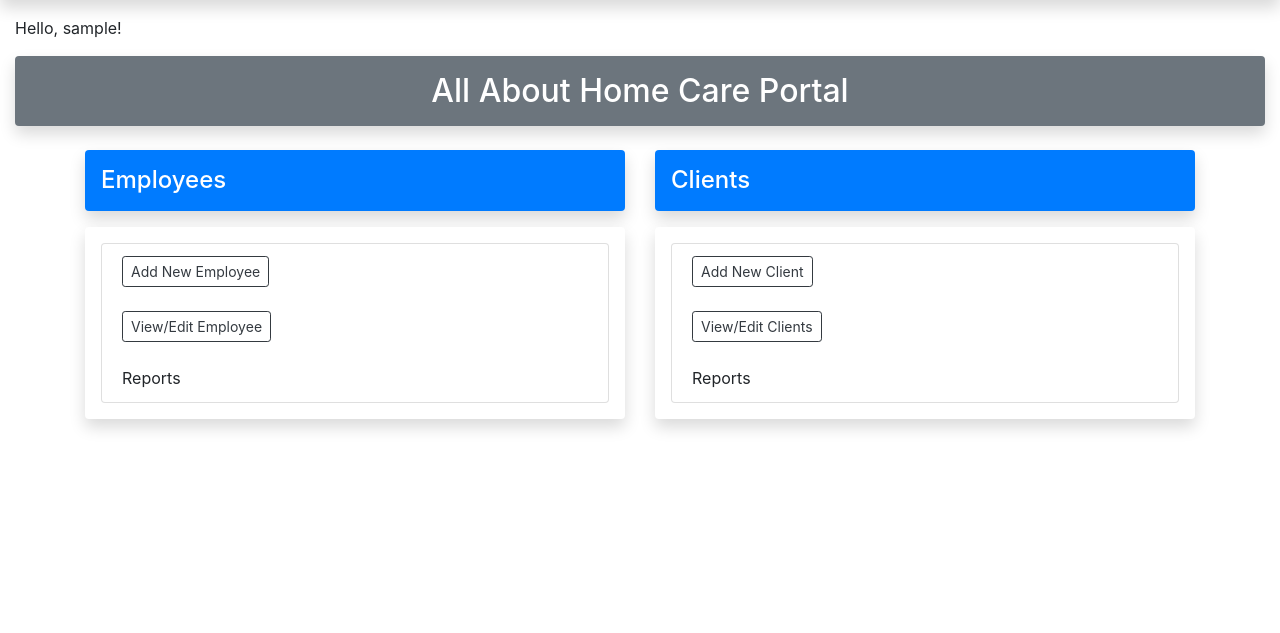
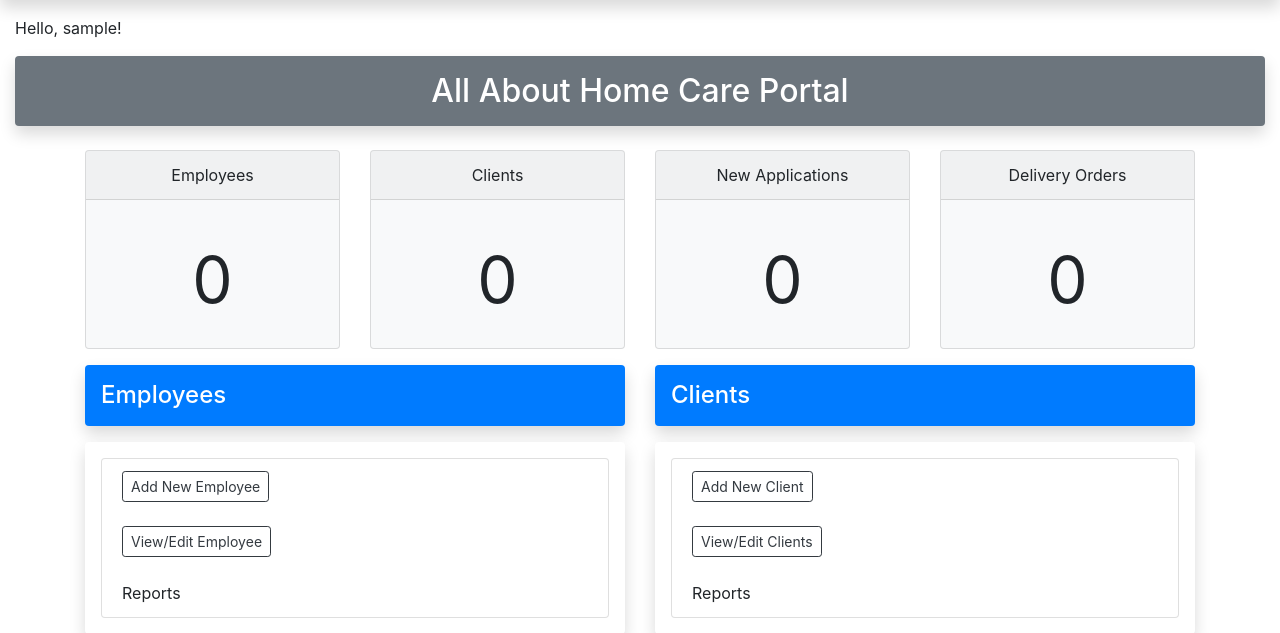
Before and after one commit to tyrainman427/AAHC, a Django app: page /portal/ in a window 1280 px wide. Shown: the part 56-689 px from the top of the page. Run offline with Django 3.2, Linux system fonts and the light colour scheme; the visitor is signed in with stand-in values (Sample User, id 1); data that the repository does not hold is empty; some libraries are stand-ins or nearby versions.

Commit message:
updated UI

```diff
--- a/clients/templates/clients/client_form.html
+++ b/clients/templates/clients/client_form.html
@@ -9,7 +9,7 @@
 
     </div>
     <div class="col-sm-6">
-      <h2 class="mt-3">Add Client</h2>
+      <h2 class="mt-3 shadow p-3 mb-3 bg-dark text-white rounded">Add Client</h2>
       <div class="form-group">
         <form method="POST" enctype="multipart/form-data">
             <!-- Security token -->
--- a/employee/templates/employee/announcements.html
+++ b/employee/templates/employee/announcements.html
@@ -7,7 +7,7 @@
   <div class="row">
 
     <br><br>
-    <a href="{% url 'employee:announcement-add'%}" class="btn btn-primary rounded">Add Announcement</a>
+    <a href="{% url 'employee:announcement-add'%}" class="text-dark">Add Announcement</a>
     <table class="table table-hover table-sm mt-4" id="table">
       <thead>
         <tr class="bg-primary">
--- a/employee/templates/employee/applicant_detail.html
+++ b/employee/templates/employee/applicant_detail.html
@@ -35,9 +35,9 @@
       <p><strong>Expected Rate:</strong>{{employee.expected_rate }}</p>
       <p><strong>Expected Weekly Rate:</strong>{{employee.expect_weekly_rate }}</p>
       <p><strong>Date Available:</strong>{{employee.date_available}}</p>
-      <p><strong>Resume:</strong>{{employee.resume }}</p>
-      <p><strong>Social Security:</strong>{{employee.social_security }}</p>
-      <p><strong>Government ID:</strong>{{employee.gov_id }}</p>
+      <p><strong>Resume:</strong>{{employee.resume.url }}</p>
+      <p><strong>Social Security:</strong>{{employee.social_security.url }}</p>
+      <p><strong>Government ID:</strong><a href="{{employee.gov_id.url }}">{{employee.gov_id }}</a></p>
     </div>
 
     <div class="col-md-4">
--- a/employee/templates/employee/applicants.html
+++ b/employee/templates/employee/applicants.html
@@ -3,7 +3,7 @@
 {% block body %}
 
 <div class="container">
-    <center><h2 class="mt-3">New Applicants</h2></center>
+    <center><h2 class="mt-3">New Applications</h2></center>
   <div class="row">
     <div class="col-md-3">
 
--- a/employee/templates/employee/base.html
+++ b/employee/templates/employee/base.html
@@ -63,12 +63,7 @@
     {% endblock %}
 
     <!-- Optional JavaScript -->
-    <script>
-      $("#view-notification").on('click','#notification-badge', e => {
-        $(e.currentTarget.parentElement.parentElement).hide();
-        e.preventDefault();
-    });
-    </script>
+
     <!-- jQuery first, then Popper.js, then Bootstrap JS -->
     <script src="https://code.jquery.com/jquery-3.2.1.slim.min.js" integrity="sha384-KJ3o2DKtIkvYIK3UENzmM7KCkRr/rE9/Qpg6aAZGJwFDMVNA/GpGFF93hXpG5KkN" crossorigin="anonymous"></script>
     <script src="https://cdnjs.cloudflare.com/ajax/libs/popper.js/1.12.9/umd/popper.min.js" integrity="sha384-ApNbgh9B+Y1QKtv3Rn7W3mgPxhU9K/ScQsAP7hUibX39j7fakFPskvXusvfa0b4Q" crossorigin="anonymous"></script>
--- a/employee/templates/employee/employee_form.html
+++ b/employee/templates/employee/employee_form.html
@@ -3,10 +3,11 @@
 
 {% block body %}
 
-<h2 class="text-center">AAHC Employee Portal</h2>
 <div class="container">
   <div class="row">
-    <div class="col">
+    <div class="col-md-2"></div>
+    <div class="col-md-8">
+      <h2 class="text-center mt-5 shadow p-3 mb-3 bg-dark text-white rounded">Add Employee</h2>
       <div class="form-group">
         <form method="POST" enctype="multipart/form-data">
             <!-- Security token -->
@@ -20,6 +21,7 @@
         </form>
       </div>
     </div>
+    <div class="col-md-2"></div>
   </div>
 </div>
 
--- a/employee/templates/employee/employee_list.html
+++ b/employee/templates/employee/employee_list.html
@@ -5,7 +5,6 @@
 <div class="container">
     <center><h2 class="mt-5">AAHC Employee List</h2></center>
   <div class="row">
-
     <br><br>
     <a href="{% url 'employee:employee-create'%}" class="btn btn-primary">Add Employee</a>
     <table class="table table-hover table-sm mt-4" id="table">
--- a/employee/templates/employee/event_list.html
+++ b/employee/templates/employee/event_list.html
@@ -101,8 +101,8 @@ color: #17a2b8;
 </style>
 
 <div class="clearfix">
-	<a class="btn btn-info left" href="{'% url 'employee:calendar' %}?{'{ prev_month }}"> Previous Month </a>
-	<a class="btn btn-info right" href="{'% url 'employee:calendar' %}?{'{ next_month }}"> Next Month </a>
+	<a class="btn btn-info left" href="{'% url 'employee:calendar' %}?{{ prev_month }}"> Previous Month </a>
+	<a class="btn btn-info right" href="{'% url 'employee:calendar' %}?{{ next_month }}"> Next Month </a>
   <a class="btn btn-info right" href="{% url 'employee:event_new' %}"> New Event </a>
 
 </div>
--- a/employee/templates/employee/index.html
+++ b/employee/templates/employee/index.html
@@ -5,6 +5,56 @@
 <div class="container-fluid">
   <p class="mt-3">Hello, {{ user.username|default:'Guest' }}!</p><h2 class="mt-3 text-center shadow p-3 mb-4 bg-secondary text-white rounded">All About Home Care Portal</h2>
   <div class="container">
+    <div class="row text-center">
+      <div class="col-md-3">
+
+        <div class="card bg-light mb-3" style="max-width: 18rem;">
+    <div class="card-header">Employees</div>
+    <div class="card-body">
+      <h5 class="card-title"></h5>
+      {% if employee %}
+      <p class="card-text" style="font-size:4rem;">{{employee.count}}</p>
+      {% else %}
+      <p class="card-text" style="font-size:4rem;">0</p>
+      {% endif %}
+    </div>
+  </div>
+      </div>
+      <div class="col-md-3">
+
+        <div class="card bg-light mb-3" style="max-width: 18rem;">
+    <div class="card-header">Clients</div>
+    <div class="card-body">
+      <h5 class="card-title"></h5>
+      {% if client %}
+      <p class="card-text" style="font-size:4rem;">{{client.count}}</p>
+      {% else %}
+      <p class="card-text" style="font-size:4rem;">0</p>
+      {% endif %}
+    </div>
+  </div>
+      </div>
+      <div class="col-md-3">
+
+        <div class="card bg-light mb-3" style="max-width: 18rem;">
+    <div class="card-header">New Applications</div>
+    <div class="card-body">
+      <h5 class="card-title"></h5>
+      <p class="card-text" style="font-size:4rem;">{{applicants.count}}</p>
+    </div>
+  </div>
+      </div>
+      <div class="col-md-3">
+
+        <div class="card bg-light mb-3" style="max-width: 18rem;">
+    <div class="card-header">Delivery Orders</div>
+    <div class="card-body">
+      <h5 class="card-title"></h5>
+      <p class="card-text" style="font-size:4rem;">0</p>
+    </div>
+  </div>
+      </div>
+    </div>
     <div class="row">
       <div class="col-sm-6">
         <h4 class="shadow p-3 mb-3 bg-primary text-white rounded">Employees</h4>
@@ -38,10 +88,5 @@
   </div>
 </div>
 
-<script>
-  $("#view-notification").on('click','#notification-badge', e => {
-    $(e.currentTarget).hide();
-});
-</script>
 
 {% endblock %}
--- a/employee/views.py
+++ b/employee/views.py
@@ -1,4 +1,5 @@
 from .models import *
+from clients.models import *
 from django.shortcuts import get_object_or_404,redirect, render
 from django.views.generic import ListView, DetailView, CreateView, UpdateView, DeleteView
 from .forms import AnnouncementForm,CustomUserCreationForm
@@ -25,8 +26,10 @@ class CalendarView(generic.ListView):
         cal = Calendar(d.year, d.month)
         html_cal = cal.formatmonth(withyear=True)
         context['calendar'] = mark_safe(html_cal)
+        print("D", d.month)
         context['prev_month'] = prev_month(d)
         context['next_month'] = next_month(d)
+        print("Prev month: ",context['prev_month'], context['next_month'])
         return context
 
 def get_date(req_day):
@@ -64,8 +67,14 @@ def event(request, event_id=None):
 @method_decorator(login_required, name='dispatch')
 class Portal(ListView):
     model = Employee
-    queryset = Employee.objects.all()
     template_name = 'employee/index.html'
+
+    def get_context_data(self, **kwargs):
+        context = super(Portal, self).get_context_data(**kwargs)
+
+        context['client'] = Client.objects.all()
+        context['applicants'] = Employee.objects.filter(is_active=False)
+        return context
 
 @method_decorator(login_required, name='dispatch')
 class Announcement(ListView):
```
Also changed, not shown: clients/templates/clients/clients_detail.html (+18 -6 lines), employee/templates/employee/employee_detail.html (+11 -9 lines).
